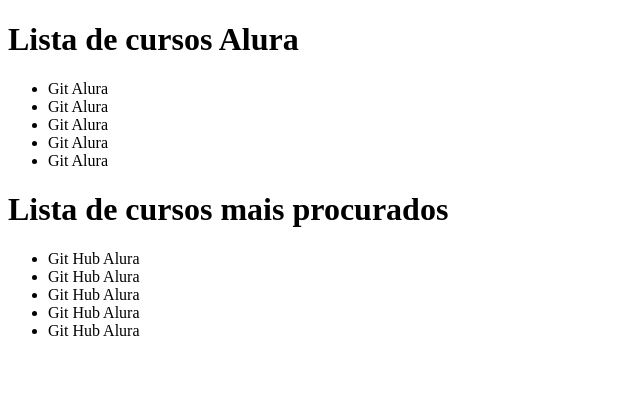
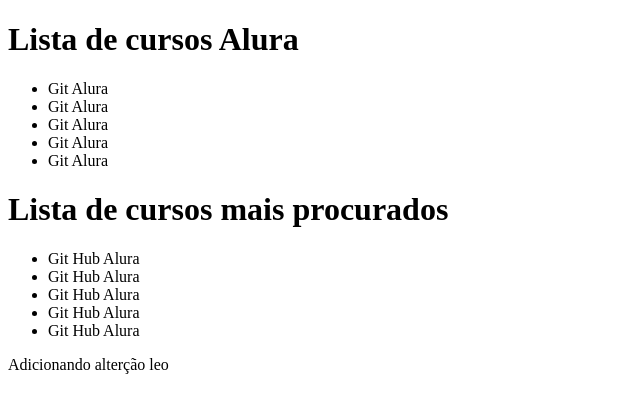
Before and after one commit to Maisalesart/AluraG, a plain HTML site: page index.html in a window 1280 px wide. Shown: the whole page, without its empty margins (0-640 px from the left). Drawn offline with Linux system fonts and the light colour scheme.

Commit message:
Adicionando parágrafo

```diff
--- a/index.html
+++ b/index.html
@@ -20,6 +20,7 @@
         <li>Git Hub Alura</li>
         <li>Git Hub Alura</li>
     </ul>
+    <p>Adicionando alterção leo</p>
 </head>
 <body>
 
```
